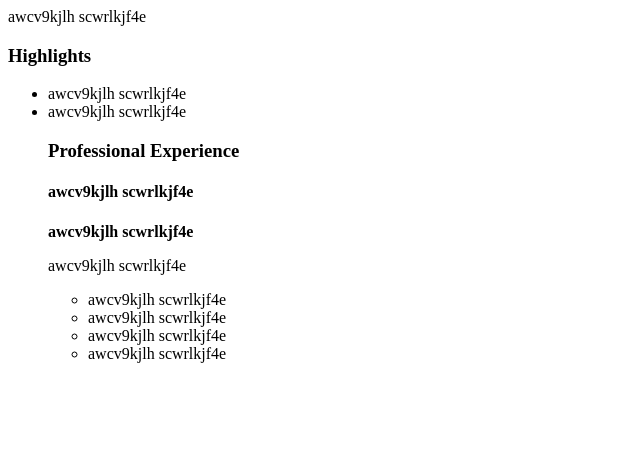
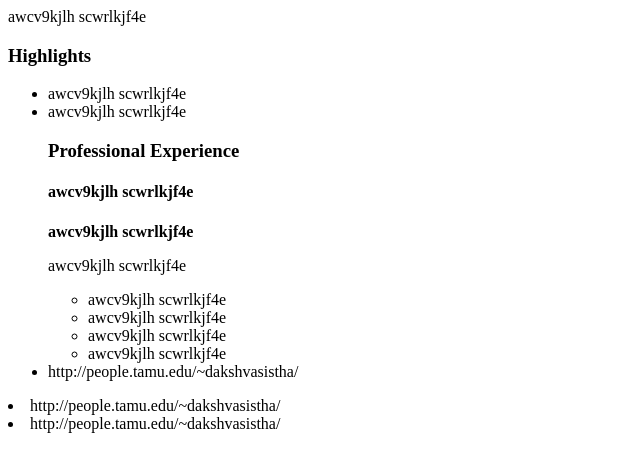
Before and after one commit to dakshvasistha/dakshvasistha.github.io, a plain HTML site: page index.html in a window 1280 px wide. Shown: the whole page, without its empty margins (0-640 px from the left). Drawn offline with Linux system fonts and the light colour scheme.

Commit message:
commit 3

```diff
--- a/index.html
+++ b/index.html
@@ -28,6 +28,9 @@
 					<li>awcv9kjlh scwrlkjf4e</li>
 					<li>awcv9kjlh scwrlkjf4e</li>
 					<li>awcv9kjlh scwrlkjf4e</li></ul>
+					<li>http://people.tamu.edu/~dakshvasistha/</li></ul>
+					<li>http://people.tamu.edu/~dakshvasistha/</li></ul>
+					<li>http://people.tamu.edu/~dakshvasistha/</li></ul>
 				</p>
 		 </div>
 		 <div id="footer"></div>
```
